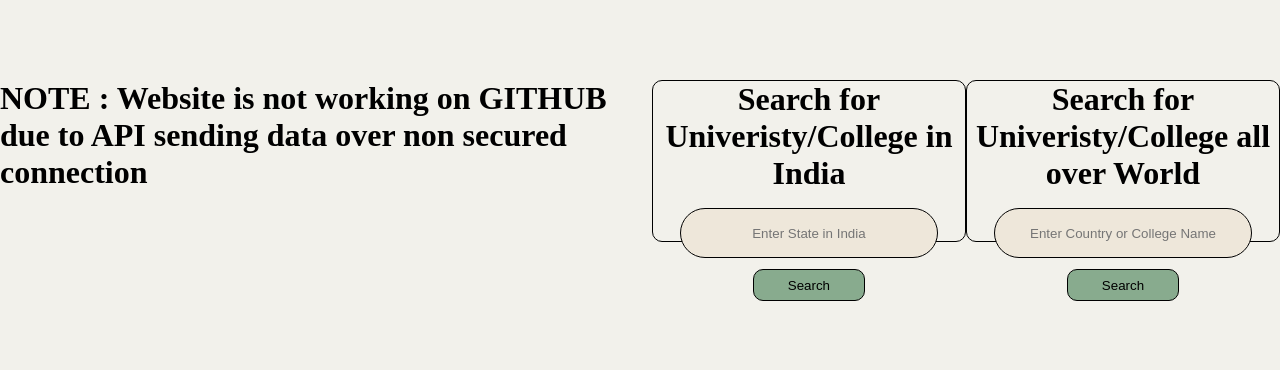
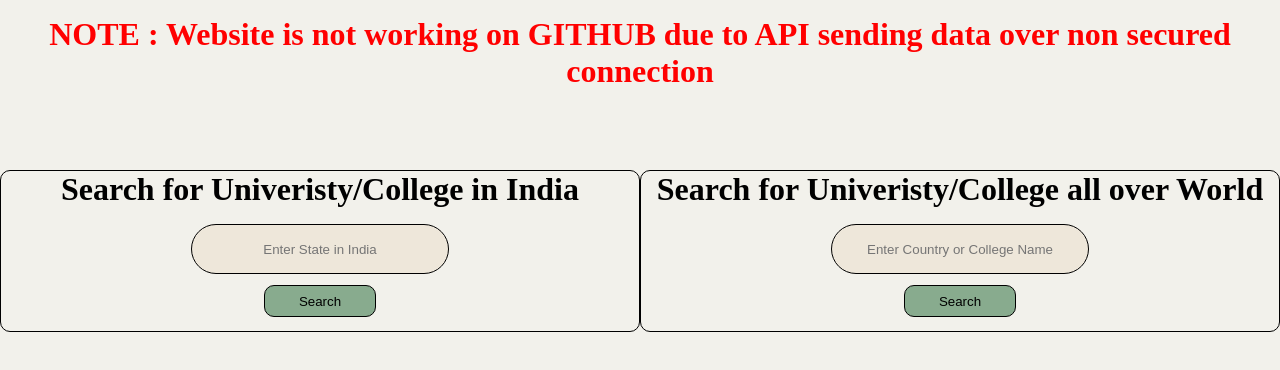
Before and after one commit to asif-shaikh-github/search-university, a plain HTML site: page index.html in a window 1280 px wide. Drawn offline with nearby package versions, Linux system fonts and the light colour scheme.

Commit message:
Website not working on github

```diff
--- a/index.html
+++ b/index.html
@@ -8,8 +8,9 @@
 </head>
 <body>
     <script src="https://cdn.jsdelivr.net/npm/axios@1.1.2/dist/axios.min.js"></script>
+    <h1 id="mainHead">NOTE : Website is not working on GITHUB due to API sending data over non secured connection</h1>
     <div class="container">
-        <h1>NOTE : Website is not working on GITHUB due to API sending data over non secured connection</h1>
+
         <div class="containerIndia">
             <h1>Search for Univeristy/College in India</h1>
             <div class="internalContainer">
--- a/style.css
+++ b/style.css
@@ -1,6 +1,12 @@
 *{
     margin: 0;
     padding: 0;
+}
+
+#mainHead{
+    text-align: center;
+    margin-top: 1rem;
+    color: red;
 }
 
 body{
```
